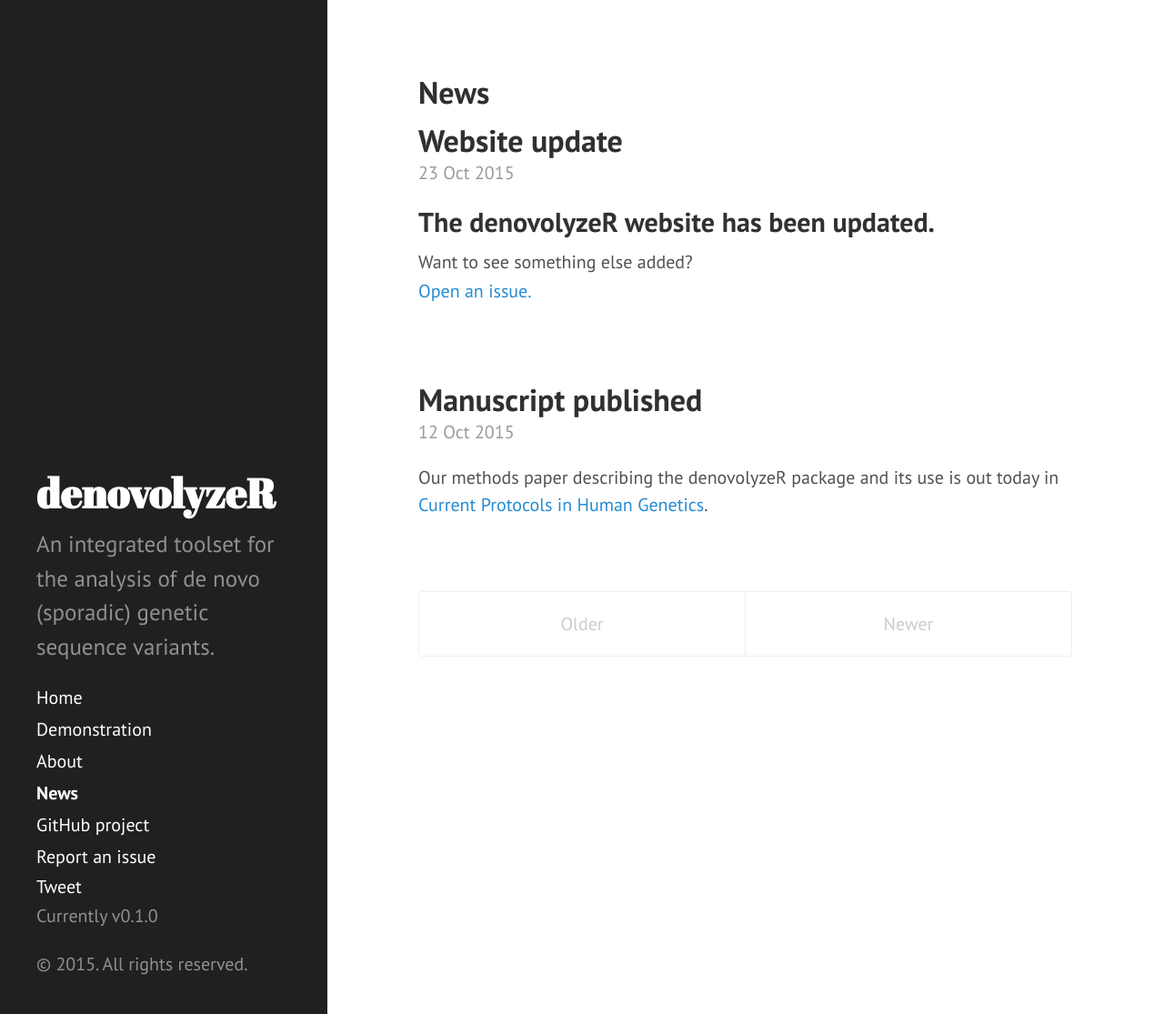
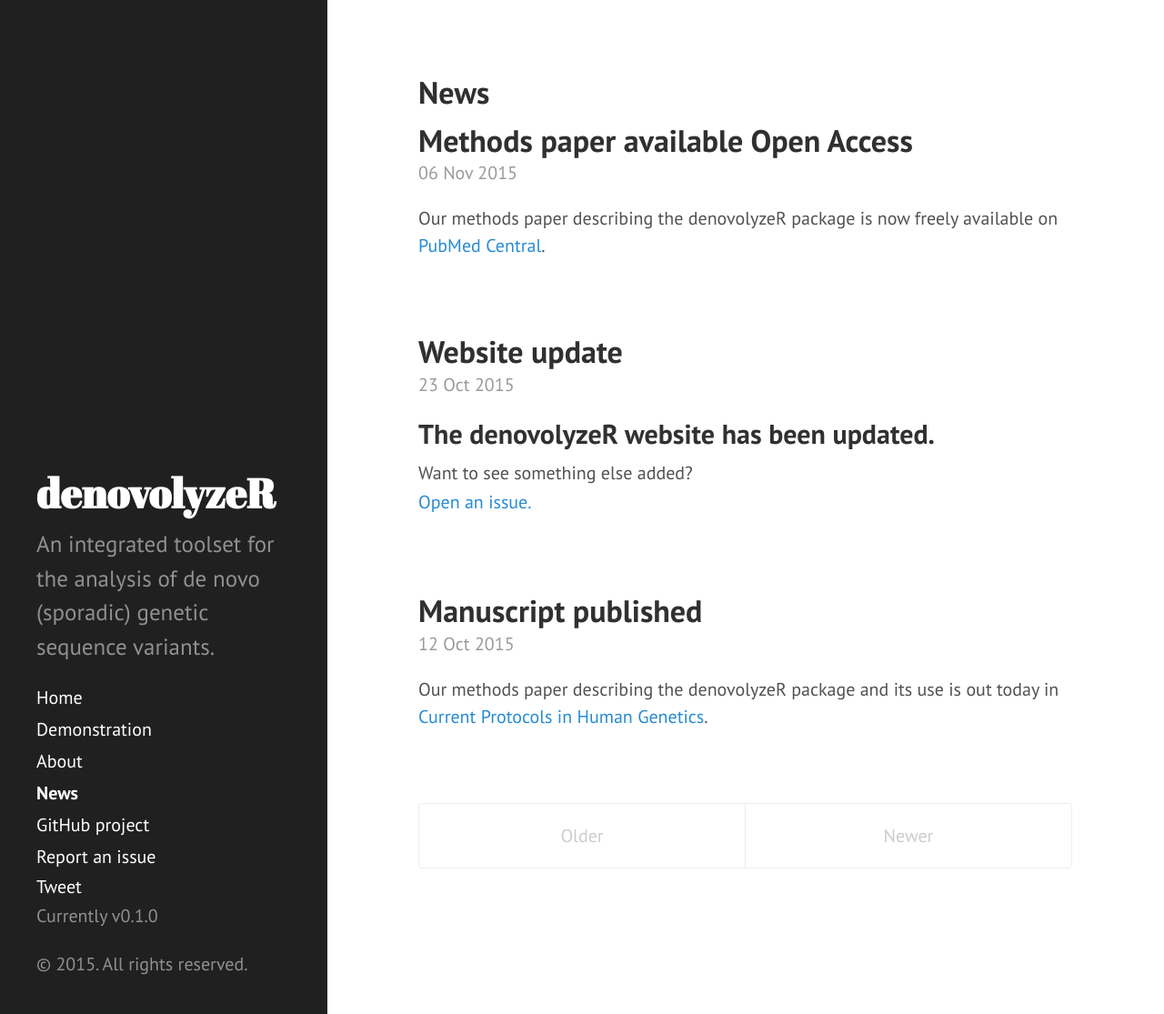
Before and after one commit to jamesware/denovolyzeR.org, a Jekyll site: the page built from news/index.html, in a window 1280 px wide and 1115 px high. Shown: the whole window at 91% size. Built offline with Jekyll 4.4.1, drawn with Linux system fonts in a browser that asks for light colours; Markdown is read by kramdown in place of the engine named in the settings; the list of posts is cut into pages by our own code; comment, search, counter and statistics services are not loaded.

Commit message:
added PMC details

```diff
--- /dev/null
+++ b/_posts/2015-11-06-Manuscript-on-PMC.md
@@ -0,0 +1,8 @@
+---
+layout: post
+title: Methods paper available Open Access
+---
+
+Our methods paper describing the denovolyzeR package is now freely available on [PubMed Central].
+
+[PubMed Central]: http://www.ncbi.nlm.nih.gov/pmc/articles/PMC4606471/
--- a/about.md
+++ b/about.md
@@ -7,7 +7,7 @@
 
 The package was written using [R], [RStudio], devtools, roxygen, knitr, rmarkdown and dplyr, and is hosted on [GitHub], with [Travis CI] monitoring the build status of versions under development.
 
-The denovolyzeR manuscript, published in [Current Protocols in Human Genetics][cphg], was authored using rmarkdown and knitr, and the source code is available on [GitHub][cphgSource].
+The denovolyzeR manuscript, published in [Current Protocols in Human Genetics][cphg] and available on [PubMed Central][PMC], was authored using rmarkdown and knitr, and the source code is available on [GitHub][cphgSource].
 
 This website is built using [Jekyll] and [Hyde], and the source code is available on [GitHub][webSource].
 
```
Also changed, not shown: other parts of about.md (+1 -0 lines).
